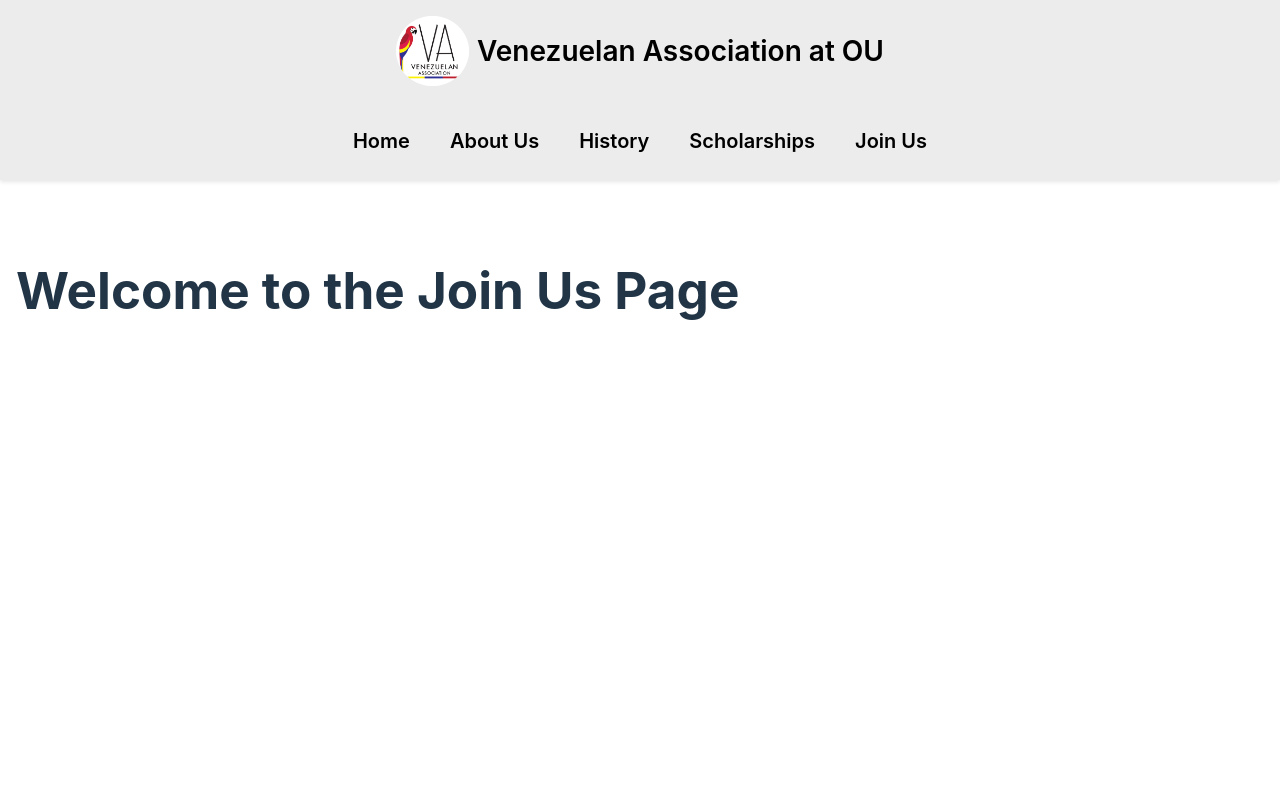
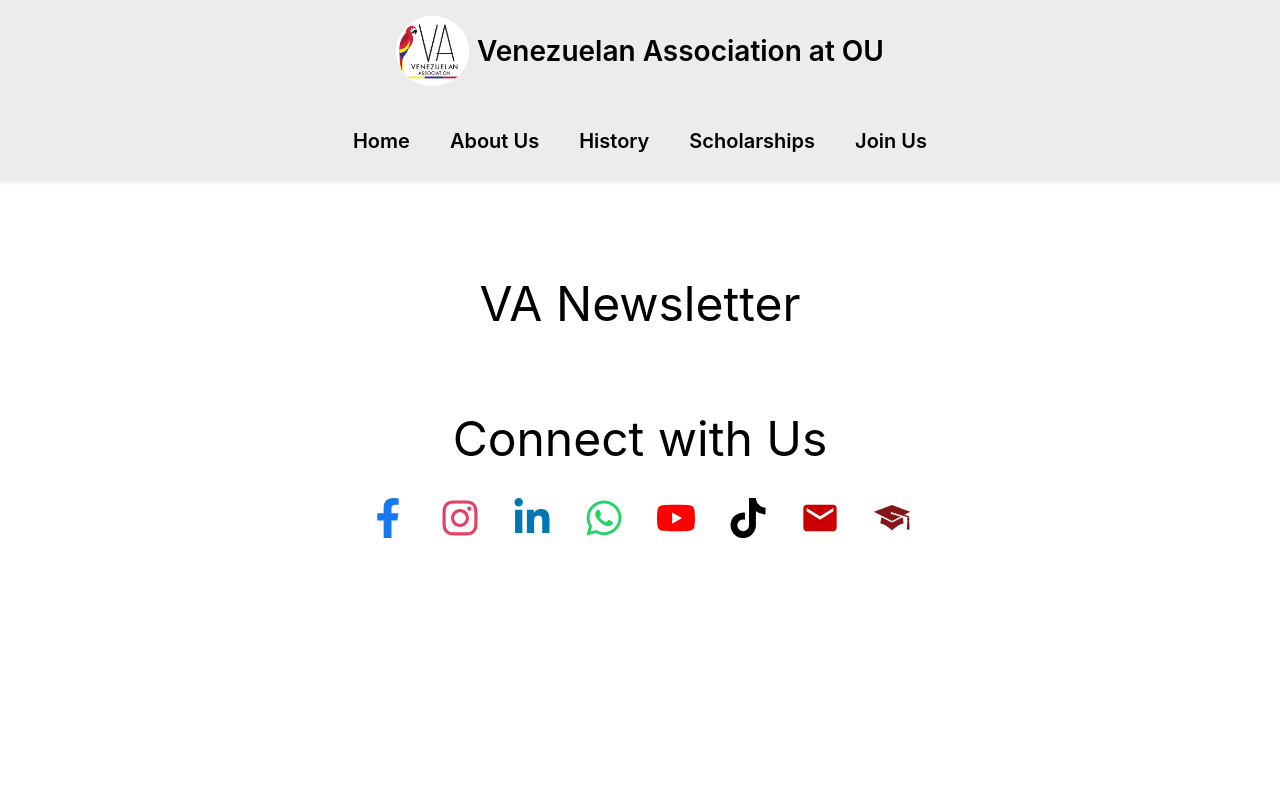
Before and after one commit to misowebs/va_website, a React (Vite) app: page /join-us in a window 1280 px wide. Shown: the top 800 px of the page. Built offline with nearby package versions, Linux system fonts and the light colour scheme.

Commit message:
Join us page started

```diff
--- a/package.json
+++ b/package.json
@@ -12,6 +12,7 @@
   "dependencies": {
     "react": "^19.1.0",
     "react-dom": "^19.1.0",
+    "react-icons": "^5.5.0",
     "react-router-dom": "^7.7.1"
   },
   "devDependencies": {
--- a/src/pages/AboutUs.css
+++ b/src/pages/AboutUs.css
@@ -111,6 +111,6 @@
     height: 200px;
   }
   .aboutus-strip-gallery-wrapper {
-    max-width: 500px;
+    max-width: 450px;
   }
 }
--- a/src/pages/JoinUs.jsx
+++ b/src/pages/JoinUs.jsx
@@ -1,5 +1,42 @@
+import { FaFacebookF, FaInstagram, FaLinkedinIn, FaWhatsapp, FaYoutube, FaTiktok } from 'react-icons/fa';
+import { MdEmail } from 'react-icons/md';
+import { GiGraduateCap } from 'react-icons/gi';
+
 function JoinUs() {
-    return <h1>Welcome to the Join Us Page</h1>
+  return (
+    <div className="site-container" style={{ paddingTop: '3rem', paddingBottom: '3rem' }}>
+      <h1 className="heading-xl text-center">VA Newsletter</h1>
+
+
+      <h1 className="heading-xl text-center" style={{ paddingTop: '3rem', marginTop: '2rem', marginBottom: '2rem' }}>Connect with Us</h1>
+      <div style={{ display: 'flex', justifyContent: 'center', gap: '2rem', flexWrap: 'wrap' }}>
+        <a href="https://www.facebook.com/venezuelanassociation/" target="_blank" rel="noopener noreferrer" aria-label="Facebook">
+          <FaFacebookF size={40} color="#1877f3" />
+        </a>
+        <a href="https://www.instagram.com/va_ou_/" target="_blank" rel="noopener noreferrer" aria-label="Instagram">
+          <FaInstagram size={40} color="#e4405f" />
+        </a>
+        <a href="https://www.linkedin.com/company/vaou/" target="_blank" rel="noopener noreferrer" aria-label="LinkedIn">
+          <FaLinkedinIn size={40} color="#0077b5" />
+        </a>
+        <a href="https://chat.whatsapp.com/HAlfHsPfrAM7ghg9oU3X41" target="_blank" rel="noopener noreferrer" aria-label="Whatsapp">
+          <FaWhatsapp size={40} color="#25d366" />
+        </a>
+        <a href="https://www.youtube.com/@afv_ou" target="_blank" rel="noopener noreferrer" aria-label="Youtube">
+          <FaYoutube size={40} color="#ff0000" />
+        </a>
+        <a href="https://www.tiktok.com/@afv_ou" target="_blank" rel="noopener noreferrer" aria-label="Tiktok">
+          <FaTiktok size={40} color="#000000" />
+        </a>
+        <a href="mailto:va@groups.ou.edu" aria-label="Email">
+          <MdEmail size={40} color="#ca0000" />
+        </a>
+        <a href="https://ou.campuslabs.com/engage/organization/venezuelan-association" target="_blank" rel="noopener noreferrer" aria-label="OU">
+          <GiGraduateCap size={40} color="#841617" />
+        </a>
+      </div>
+    </div>
+  );
 }
 
-export default JoinUs
+export default JoinUs;
```
Also changed, not shown: 1 other file (tests, documents, lock files or other folders).
